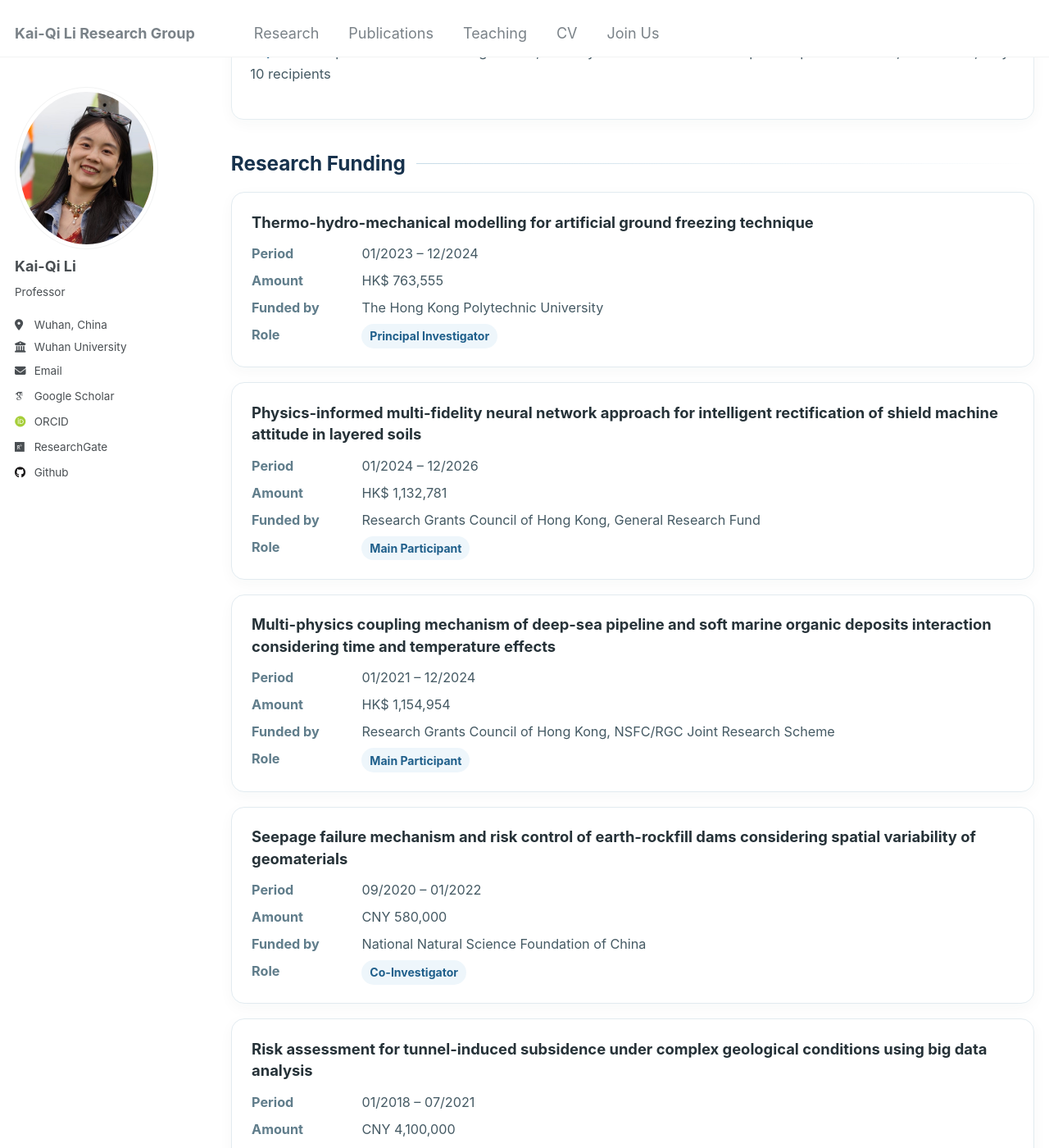
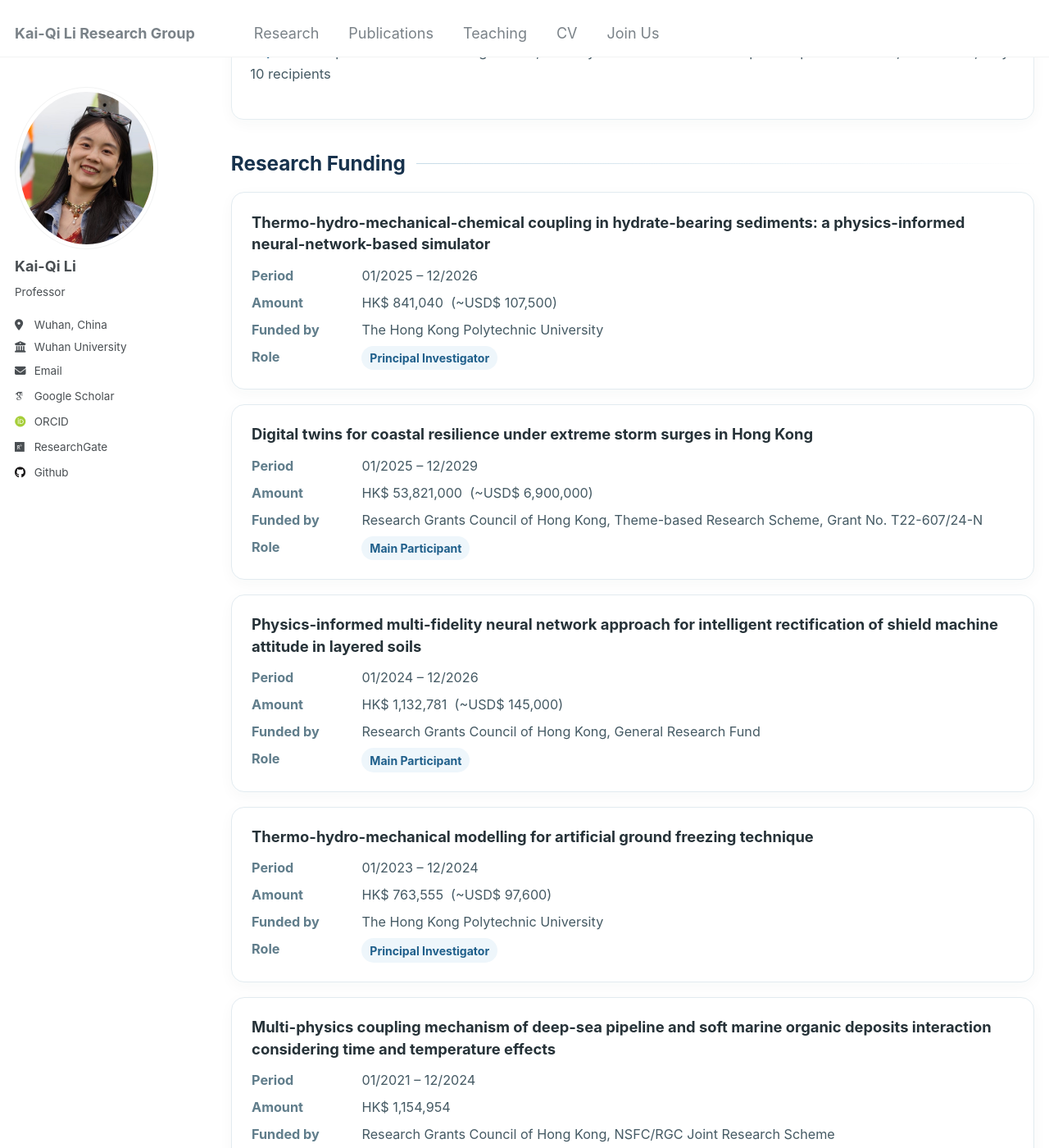
Before and after one commit to kqceeli/kqceeli.github.io, a Jekyll site: the page built from _pages/cv.md, in a window 1280 px wide and 1400 px high, scrolled down 2807 px. Shown: the whole window at 82% size. Built offline with Jekyll 4.4.1, drawn with Linux system fonts in a browser that asks for light colours; some web fonts are replaced; some of the changed text lies outside the part shown.

Commit message:
Update cv.md

```diff
--- a/_pages/cv.md
+++ b/_pages/cv.md
@@ -467,8 +467,81 @@ redirect_from:
     </div>
   </section>
 
-  <section class="cv-section">
+    <section class="cv-section">
     <h2 class="cv-section-title">Research Funding</h2>
+
+    <div class="cv-funding-card">
+      <h3 class="cv-funding-title">
+        Thermo-hydro-mechanical-chemical coupling in hydrate-bearing sediments:
+        a physics-informed neural-network-based simulator
+      </h3>
+
+      <div class="cv-funding-grid">
+        <div class="cv-label">Period</div>
+        <div class="cv-value">01/2025 – 12/2026</div>
+
+        <div class="cv-label">Amount</div>
+        <div class="cv-value">HK$ 841,040 &nbsp;(~USD$ 107,500)</div>
+
+        <div class="cv-label">Funded by</div>
+        <div class="cv-value">The Hong Kong Polytechnic University</div>
+
+        <div class="cv-label">Role</div>
+        <div class="cv-value">
+          <span class="cv-role">Principal Investigator</span>
+        </div>
+      </div>
+    </div>
+
+    <div class="cv-funding-card">
+      <h3 class="cv-funding-title">
+        Digital twins for coastal resilience under extreme storm surges in Hong Kong
+      </h3>
+
+      <div class="cv-funding-grid">
+        <div class="cv-label">Period</div>
+        <div class="cv-value">01/2025 – 12/2029</div>
+
+        <div class="cv-label">Amount</div>
+        <div class="cv-value">HK$ 53,821,000 &nbsp;(~USD$ 6,900,000)</div>
+
+        <div class="cv-label">Funded by</div>
+        <div class="cv-value">
+          Research Grants Council of Hong Kong, Theme-based Research Scheme,
+          Grant No. T22-607/24-N
+        </div>
+
+        <div class="cv-label">Role</div>
+        <div class="cv-value">
+          <span class="cv-role">Main Participant</span>
+        </div>
+      </div>
+    </div>
+
+    <div class="cv-funding-card">
+      <h3 class="cv-funding-title">
+        Physics-informed multi-fidelity neural network approach for intelligent rectification
+        of shield machine attitude in layered soils
+      </h3>
+
+      <div class="cv-funding-grid">
+        <div class="cv-label">Period</div>
+        <div class="cv-value">01/2024 – 12/2026</div>
+
+        <div class="cv-label">Amount</div>
+        <div class="cv-value">HK$ 1,132,781 &nbsp;(~USD$ 145,000)</div>
+
+        <div class="cv-label">Funded by</div>
+        <div class="cv-value">
+          Research Grants Council of Hong Kong, General Research Fund
+        </div>
+
+        <div class="cv-label">Role</div>
+        <div class="cv-value">
+          <span class="cv-role">Main Participant</span>
+        </div>
+      </div>
+    </div>
 
     <div class="cv-funding-card">
       <h3 class="cv-funding-title">
@@ -480,39 +553,22 @@ redirect_from:
         <div class="cv-value">01/2023 – 12/2024</div>
 
         <div class="cv-label">Amount</div>
-        <div class="cv-value">HK$ 763,555</div>
+        <div class="cv-value">HK$ 763,555 &nbsp;(~USD$ 97,600)</div>
 
         <div class="cv-label">Funded by</div>
         <div class="cv-value">The Hong Kong Polytechnic University</div>
 
         <div class="cv-label">Role</div>
-        <div class="cv-value"><span class="cv-role">Principal Investigator</span></div>
+        <div class="cv-value">
+          <span class="cv-role">Principal Investigator</span>
+        </div>
       </div>
     </div>
 
     <div class="cv-funding-card">
       <h3 class="cv-funding-title">
-        Physics-informed multi-fidelity neural network approach for intelligent rectification of shield machine attitude in layered soils
-      </h3>
-
-      <div class="cv-funding-grid">
-        <div class="cv-label">Period</div>
-        <div class="cv-value">01/2024 – 12/2026</div>
-
-        <div class="cv-label">Amount</div>
-        <div class="cv-value">HK$ 1,132,781</div>
-
-        <div class="cv-label">Funded by</div>
-        <div class="cv-value">Research Grants Council of Hong Kong, General Research Fund</div>
-
-        <div class="cv-label">Role</div>
-        <div class="cv-value"><span class="cv-role">Main Participant</span></div>
-      </div>
-    </div>
-
-    <div class="cv-funding-card">
-      <h3 class="cv-funding-title">
-        Multi-physics coupling mechanism of deep-sea pipeline and soft marine organic deposits interaction considering time and temperature effects
+        Multi-physics coupling mechanism of deep-sea pipeline and soft marine organic deposits
+        interaction considering time and temperature effects
       </h3>
 
       <div class="cv-funding-grid">
@@ -523,16 +579,21 @@ redirect_from:
         <div class="cv-value">HK$ 1,154,954</div>
 
         <div class="cv-label">Funded by</div>
-        <div class="cv-value">Research Grants Council of Hong Kong, NSFC/RGC Joint Research Scheme</div>
+        <div class="cv-value">
+          Research Grants Council of Hong Kong, NSFC/RGC Joint Research Scheme
+        </div>
 
         <div class="cv-label">Role</div>
-        <div class="cv-value"><span class="cv-role">Main Participant</span></div>
+        <div class="cv-value">
+          <span class="cv-role">Main Participant</span>
+        </div>
       </div>
     </div>
 
     <div class="cv-funding-card">
       <h3 class="cv-funding-title">
-        Seepage failure mechanism and risk control of earth-rockfill dams considering spatial variability of geomaterials
+        Seepage failure mechanism and risk control of earth-rockfill dams considering
+        spatial variability of geomaterials
       </h3>
 
       <div class="cv-funding-grid">
@@ -540,19 +601,22 @@ redirect_from:
         <div class="cv-value">09/2020 – 01/2022</div>
 
         <div class="cv-label">Amount</div>
-        <div class="cv-value">CNY 580,000</div>
+        <div class="cv-value">CNY 580,000 &nbsp;(~USD$ 79,500)</div>
 
         <div class="cv-label">Funded by</div>
         <div class="cv-value">National Natural Science Foundation of China</div>
 
         <div class="cv-label">Role</div>
-        <div class="cv-value"><span class="cv-role">Co-Investigator</span></div>
+        <div class="cv-value">
+          <span class="cv-role">Co-Investigator</span>
+        </div>
       </div>
     </div>
 
     <div class="cv-funding-card">
       <h3 class="cv-funding-title">
-        Risk assessment for tunnel-induced subsidence under complex geological conditions using big data analysis
+        Risk assessment for tunnel-induced subsidence under complex geological conditions
+        using big data analysis
       </h3>
 
       <div class="cv-funding-grid">
@@ -560,20 +624,20 @@ redirect_from:
         <div class="cv-value">01/2018 – 07/2021</div>
 
         <div class="cv-label">Amount</div>
-        <div class="cv-value">CNY 4,100,000</div>
+        <div class="cv-value">CNY 4,100,000 &nbsp;(~USD$ 561,700)</div>
 
         <div class="cv-label">Funded by</div>
-        <div class="cv-value">NRF-NSFC 3rd Joint Research Grant, Earth Science</div>
+        <div class="cv-value">
+          NRF-NSFC 3rd Joint Research Grant, Earth Science
+        </div>
 
         <div class="cv-label">Role</div>
-        <div class="cv-value"><span class="cv-role">Co-Investigator</span></div>
+        <div class="cv-value">
+          <span class="cv-role">Co-Investigator</span>
+        </div>
       </div>
     </div>
 
   </section>
 
-  <div class="cv-note">
-    A full publication list, teaching and supervision record, and professional service activities are available on the corresponding pages of this website.
-  </div>
-
 </div>
```
